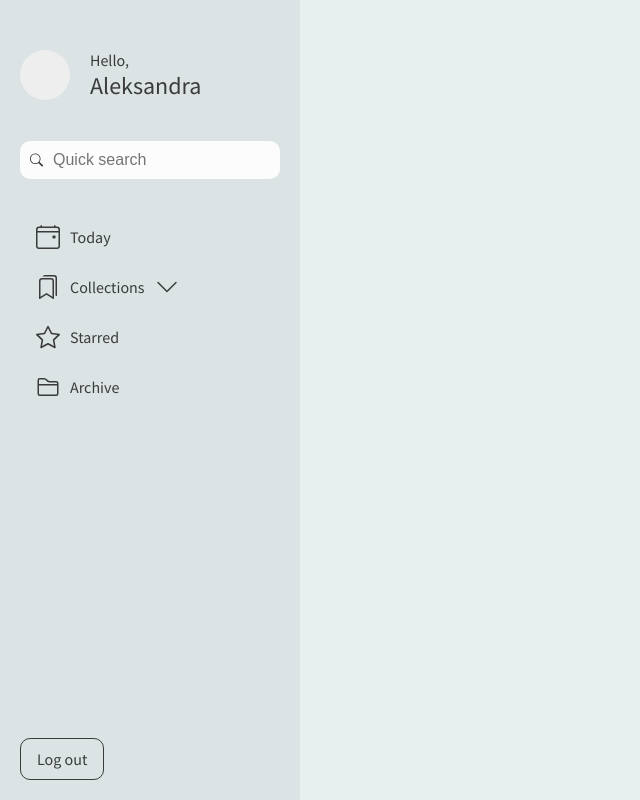
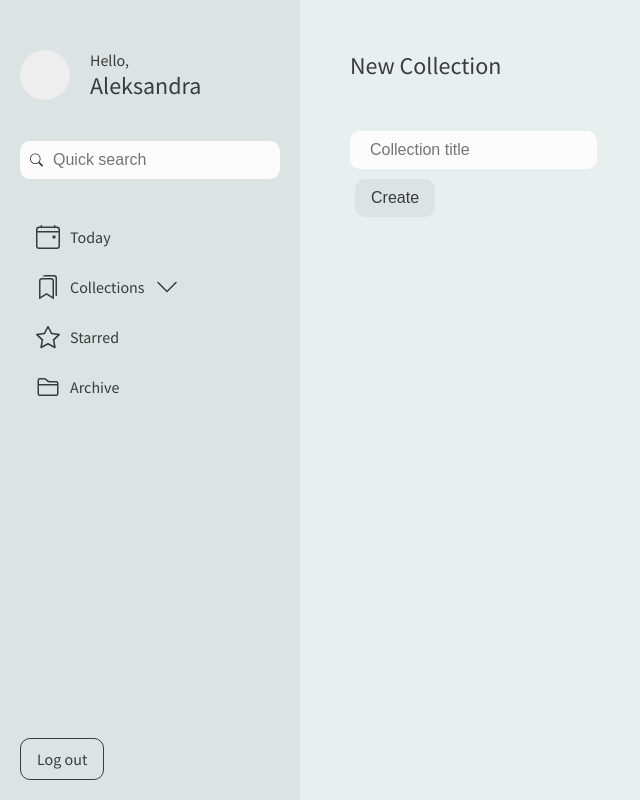
Before and after one commit to alerybo/to-do-app, a React (Create React App) app: page /newcollection in a window 1280 px wide. Shown: the whole page, without its empty margins (0-640 px from the left). Built offline with nearby package versions, Linux system fonts and the light colour scheme.

Commit message:
Adding collections

```diff
--- a/src/App.js
+++ b/src/App.js
@@ -9,6 +9,7 @@ import Archive from "./pages/Archive";
 import StarredList from "./pages/StarredList";
 import DailyList from "./pages/DailyList";
 import Collection from "./pages/Collection";
+import NewCollectionForm from "./pages/NewCollectionForm";
 
 function App() {
   return (
@@ -22,6 +23,7 @@ function App() {
               <Route path="/" element={<DailyList />} />
               <Route path="/starred" element={<StarredList />} />
               <Route path="/archive" element={<Archive />} />
+              <Route path="/newcollection" element={<NewCollectionForm />} />
               <Route
                 path="/collection/:collectionId"
                 element={<Collection />}
--- a/src/components/Sidebar/Sidebar.js
+++ b/src/components/Sidebar/Sidebar.js
@@ -3,16 +3,10 @@ import { useState } from "react";
 import { useGlobalContext } from "../../context";
 // Material UI components
 
-import {
-  Autocomplete,
-  List,
-  Link,
-  Collapse,
-  ListItemButton,
-} from "@mui/material";
+import { Autocomplete, List, Collapse, ListItemButton } from "@mui/material";
 
 // Styled Components
-import { SidebarContainer, SearchBar, BorderButton } from "../../design-system";
+import { SidebarContainer, Input, BorderButton } from "../../design-system";
 // Icons
 import {
   BsCalendar4Event,
@@ -27,7 +21,6 @@ import {
 
 const Sidebar = () => {
   const [isDropdownOpen, setIsDropdownOpen] = useState(false);
-
   const { state } = useGlobalContext();
 
   return (
@@ -41,7 +34,7 @@ const Sidebar = () => {
           </div>
         </div>
         <div className="menu">
-          <SearchBar>
+          <Input>
             <BsSearch />
             <Autocomplete
               id="custom-input-demo"
@@ -56,7 +49,7 @@ const Sidebar = () => {
                 </div>
               )}
             />
-          </SearchBar>
+          </Input>
           <div className="links">
             <List
               sx={{ width: "100%", maxWidth: 360, bgcolor: "background.paper" }}
@@ -87,7 +80,7 @@ const Sidebar = () => {
                       {collection}
                     </ListItemButton>
                   ))}
-                  <ListItemButton>
+                  <ListItemButton component={RouterLink} to={`/newcollection`}>
                     <BsPlusLg className="plus-icon" />
                     <p>New collection</p>
                   </ListItemButton>
--- a/src/context.js
+++ b/src/context.js
@@ -82,12 +82,13 @@ const AppProvider = ({ children }) => {
   const addList = (collection) => {
     const list_id = uuid();
     const list_name = "Double click to edit";
-    dispatch({
-      type: "ADD_LIST",
-      payload: { collection, list_id, list_name },
-    });
     addTask(collection, list_id, list_name);
   };
+  // COLLECTION DISPATCHERS
+    const addCollection = (collection) => {
+      const collection_id = uuid();
+      addTask(collection, collection_id);
+    };
 
   return (
     <AppContext.Provider
@@ -104,6 +105,7 @@ const AppProvider = ({ children }) => {
         editListColor,
         deleteList,
         addList,
+        addCollection,
       }}
     >
       {children}
--- a/src/design-system/button/TextButton.styled.js
+++ b/src/design-system/button/TextButton.styled.js
@@ -6,7 +6,7 @@ export const TextButton = styled.button`
   gap: 8px;
   background: transparent;
   border: none;
-  margin: 0 5px;
+  margin: 10px 5px;
   padding: 10px 16px;
   border-radius: 10px;
   transition: all 0.3s;
@@ -24,4 +24,8 @@ export const TextButton = styled.button`
     display: inline-block;
     vertical-align: middle;
   }
+
+  &.create {
+    background: rgba(0, 0, 0, 0.05);
+  }
 `;
--- a/src/design-system/index.js
+++ b/src/design-system/index.js
@@ -9,7 +9,7 @@ export { StyledDashboard } from "./global/Dashboard.styled";
 export { DashboardHeader } from "./header/DashboardHeader.styled";
 
 //inputs
-export { SearchBar } from "./input/SearchBar.styled";
+export { Input } from "./input/Input.styled";
 export { StyledForm } from "./input/StyledForm.styled";
 
 //Buttons
--- a/src/design-system/input/SearchBar.styled.js
+++ b/src/design-system/input/Input.styled.js
@@ -1,6 +1,6 @@
 import styled from "styled-components";
 
-export const SearchBar = styled.div`
+export const Input = styled.div`
   display: flex;
   align-items: center;
   background: ${(props) => props.theme.colors.white};
--- /dev/null
+++ b/src/pages/NewCollectionForm.js
@@ -0,0 +1,37 @@
+import { useState } from "react";
+import { useGlobalContext } from "../context";
+
+import {
+  DashboardHeader,
+  Input,
+  Container,
+  TextButton,
+} from "../design-system";
+
+const NewCollectionForm = () => {
+  const [collectionName, setCollectionName] = useState("");
+  const { addCollection } = useGlobalContext();
+
+  const createHandler = () => {};
+  return (
+    <div>
+      <DashboardHeader>
+        <h2>New Collection</h2>
+      </DashboardHeader>
+      <Container>
+        <Input>
+          <input
+            value={collectionName}
+            onChange={(e) => setCollectionName(e.target.value)}
+            placeholder="Collection title"
+          ></input>
+        </Input>
+      </Container>
+      <TextButton onClick={createHandler} className="create">
+        Create
+      </TextButton>
+    </div>
+  );
+};
+
+export default NewCollectionForm;
```
